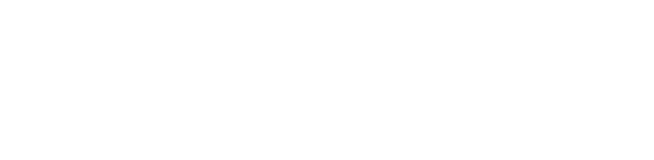
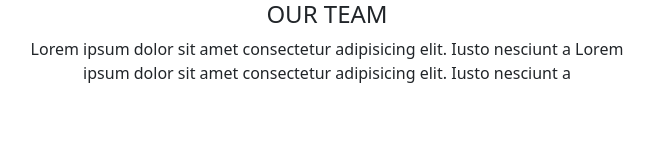
Before and after one commit to Andrea-Pomati/js-our-team, a plain HTML site: page index.html in a window 1280 px wide. Shown: the whole page, without its empty margins (313-967 px from the left). Drawn offline with nearby package versions, Linux system fonts and the light colour scheme.

Commit message:
feat: add h4, p, div

```diff
--- a/index.html
+++ b/index.html
@@ -11,7 +11,13 @@
 </head>
 <body>
 
-<div id="container"></div>
+    <h4 class="text-center text-uppercase">Our Team</h4>
+
+    <p class="container text-center w-50 mb-5">Lorem ipsum dolor sit amet consectetur adipisicing elit. Iusto nesciunt a Lorem ipsum dolor sit amet consectetur adipisicing elit. Iusto nesciunt a</p>
+
+    <div class="container">
+        <div id="cards" class="row"></div>
+    </div>
 
 
 
```
